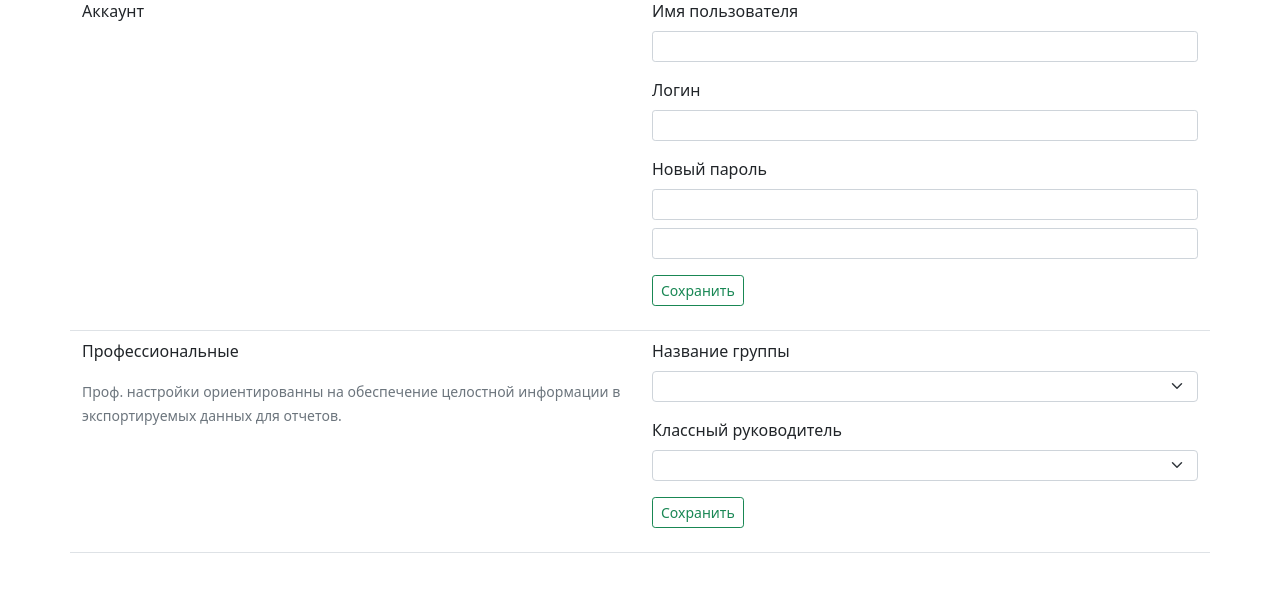
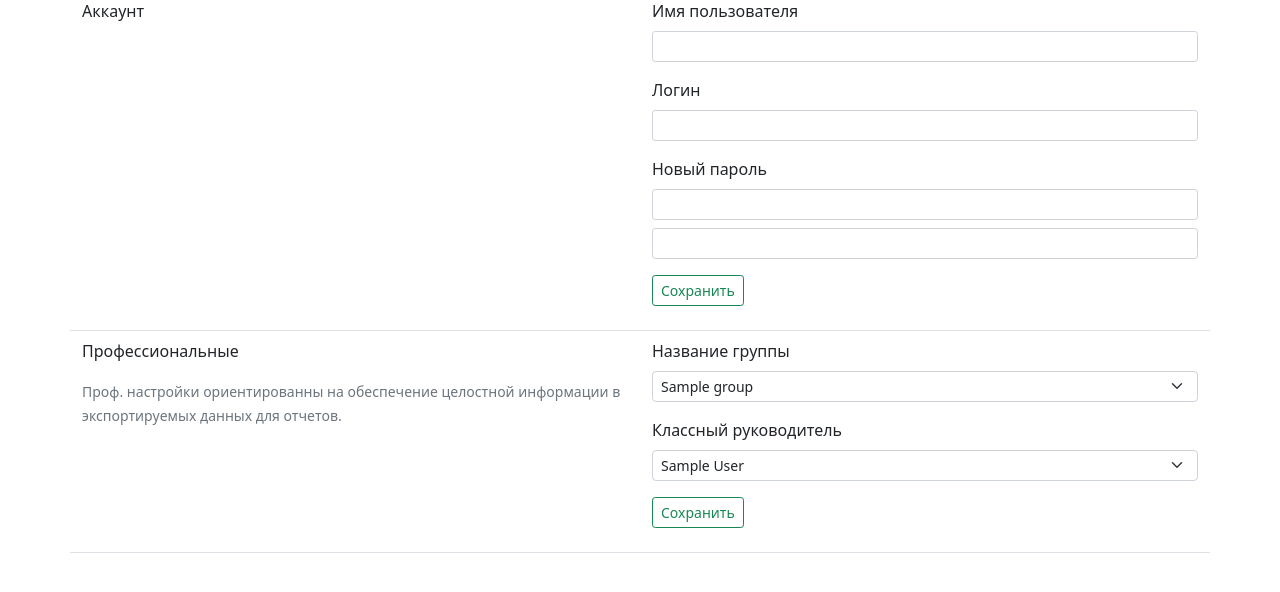
Before and after one commit to desulaid/web-app, a Flask app: page /settings in a window 1280 px wide. Shown: the part 187-779 px from the top of the page. Run offline with Flask 2, Linux system fonts and the light colour scheme; tables that the repository leaves empty hold one stand-in row (values such as "Sample post"); lists and menus that the app fills with data are empty; some libraries are stand-ins or nearby versions.

Commit message:
настройки профиля и группы

```diff
--- a/app/dashboard/views.py
+++ b/app/dashboard/views.py
@@ -4,7 +4,7 @@ from json import dumps
 from flask import Blueprint, render_template, redirect, url_for, flash, request
 from flask_login import current_user
 
-from app.database import db, Profile
+from app.database import db, Profile, Group, Teacher, Student
 
 dashboard = Blueprint('dashboard', __name__,
                       template_folder='templates')
@@ -21,31 +21,80 @@ def index():
         form=form,
         monthrange=monthrange(2020, 4)
     )
+
     return render_template('dashboard/index.html', **context)
 
 
 @dashboard.route('/group', methods=['GET'])
 def group():
+    students = Student.query.filter_by(master_id=current_user.id).all()
+
     context = dict(
         title='Студенты моей группы',
         header='Моя группа',
-        data=dumps([])
+        data=dumps([i.name for i in students]),
+        current_user=current_user,
     )
+
     return render_template('dashboard/group.html', **context)
+
+
+@dashboard.route('/group/<id>', methods=['POST'])
+def group_save(id):
+    Student.query.delete()
+
+    for key in request.form:
+        if request.form[key]:
+            db.session.add(Student(name=request.form[key], master_id=current_user.id))
+
+    db.session.commit()
+
+    return redirect(url_for('.group'))
 
 
 @dashboard.route('/settings', methods=['GET'])
 def settings():
+    groups = Group.query.all()
+    teachers = Teacher.query.all()
+
     context = dict(
         title='Настройки профиля',
         header='Настройки',
-        current_user=current_user
+        current_user=current_user,
+        groups=groups,
+        teachers=teachers
     )
+
     return render_template('dashboard/settings.html', **context)
 
 
-@dashboard.route('/profile/update/<login>', methods=['POST'])
-def update_profile(login):
+@dashboard.route('/profile/update/<login>/prof', methods=['POST'])
+def update_profile_prof(login):
+    profile = Profile.query.filter_by(login=login).first()
+
+    error = None
+    group_id = request.form['group-id']
+    group_teacher_id = request.form['group-teacher']
+    group_name = Group.query.get(group_id)
+
+    if db.session.query(
+        Profile.query.filter_by(group_id=group_id,
+                                teacher_id=group_teacher_id).exists()
+    ).scalar():
+        error = f'Староста группы { group_name.name } уже назначен'
+
+    if error is None:
+        profile.group_id = group_id
+        profile.teacher_id = group_teacher_id
+        db.session.commit()
+    else:
+        flash(error, 'warning')
+
+    return redirect(url_for('.settings'))
+
+
+@dashboard.route('/profile/update/<login>/main', methods=['POST'])
+def update_profile_main(login):
     profile = Profile.query.filter_by(login=login).first()
 
     error = None
@@ -66,8 +115,8 @@ def update_profile(login):
         profile.login = login
         profile.password = password
         db.session.commit()
-
-    flash(error, 'warning')
+    else:
+        flash(error, 'warning')
 
     return redirect(url_for('.settings'))
 
--- a/app/user/forms.py
+++ b/app/profile/forms.py
@@ -6,7 +6,7 @@ from wtforms.validators import EqualTo, InputRequired, Length
 class LoginForm(FlaskForm):
     login = StringField(validators=[InputRequired(),
                                     Length(1, 64)],
-                        render_kw={"placeholder": "Электронная почта"})
+                        render_kw={"placeholder": "Логин"})
     password = PasswordField(validators=[InputRequired()],
                              render_kw={"placeholder": "Пароль"})
     submit = SubmitField('Войти в аккаунт')
@@ -18,7 +18,7 @@ class RegisterForm(FlaskForm):
                                           message='Имя должно быть больше 10 символов')],
                        render_kw={"placeholder": "Имя"})
     login = StringField(validators=[InputRequired()],
-                        render_kw={"placeholder": "Уникальный логин"})
+                        render_kw={"placeholder": "Логин"})
     password = PasswordField(validators=[InputRequired()],
                              render_kw={"placeholder": "Пароль"})
     confirm = PasswordField(validators=[InputRequired(),
--- a/app/user/templates/user/login.html
+++ b/app/profile/templates/profile/login.html
@@ -1,4 +1,4 @@
-{% extends 'user/layout.html' %}
+{% extends 'profile/layout.html' %}
 {% block title %}{{ title }}{% endblock %}
 {% block content %}
 <div class="form-auth">
```
Also changed, not shown: app/dashboard/templates/dashboard/group.html (+14 -2 lines), app/database/models.py (+7 -6 lines), app/profile/login_manager.py (renamed from app/user/login_manager.py).
